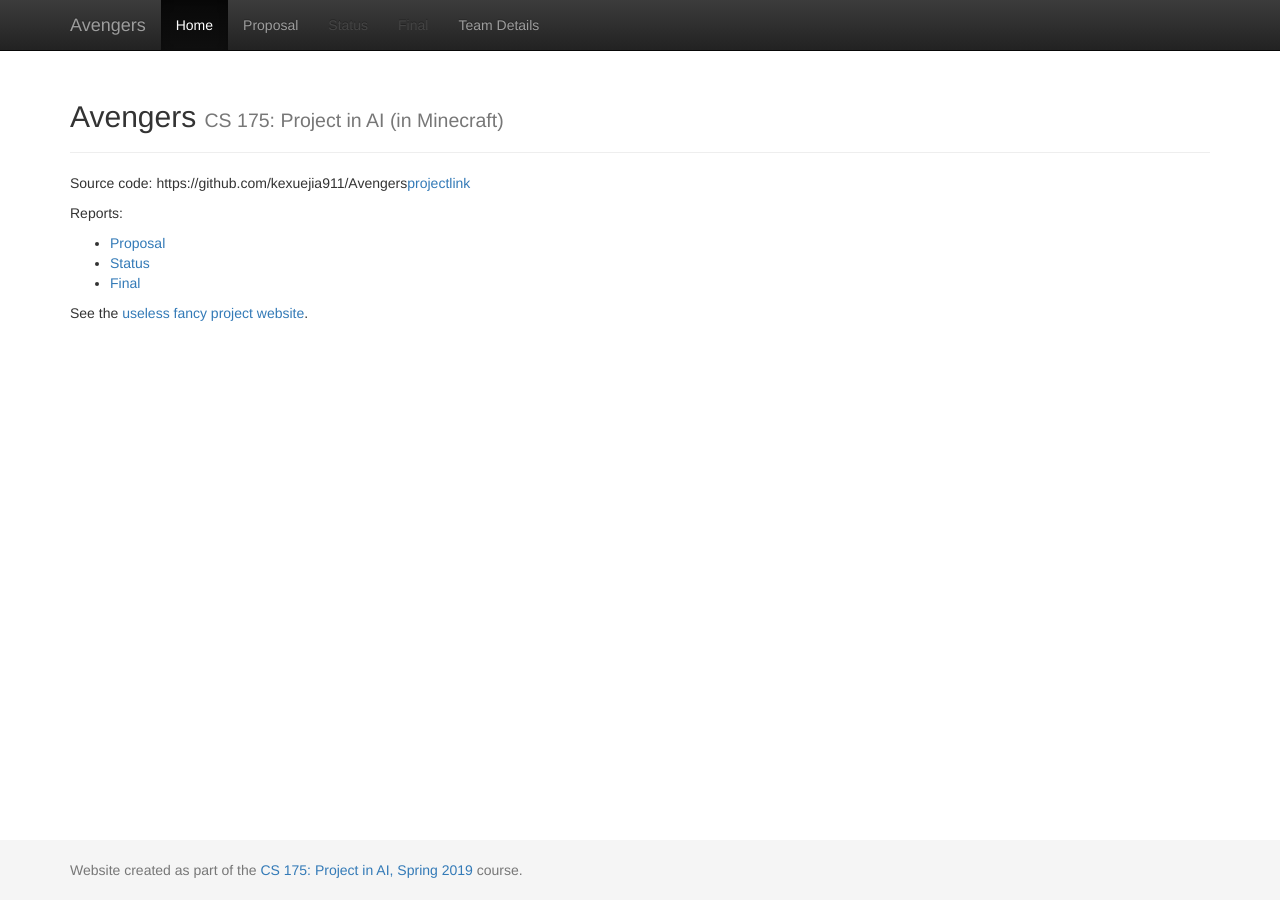
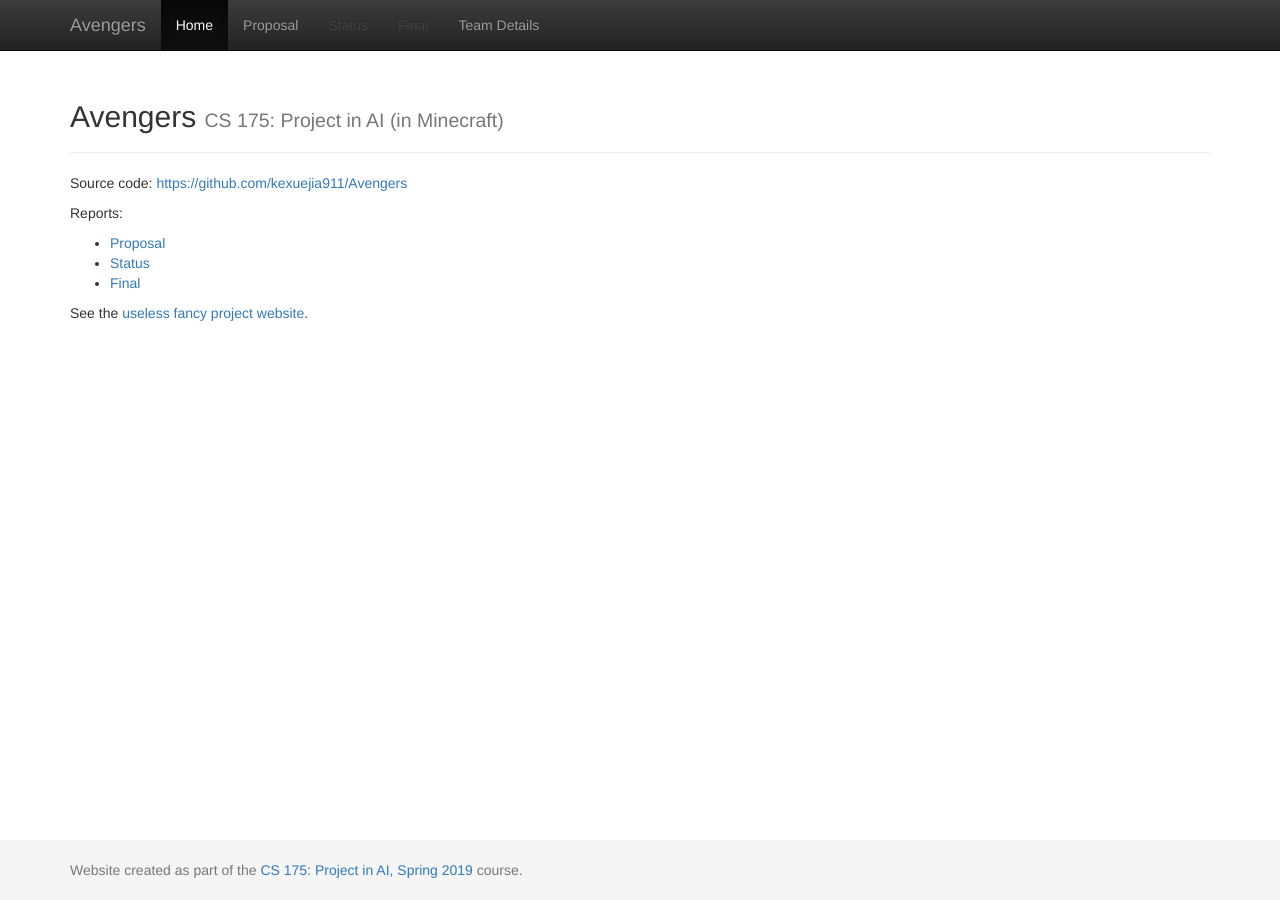
Before and after one commit to kexuejia911/Avengers, a Jekyll site: the page built from docs/index.md, in a window 1280 px wide. Built offline with Jekyll 4.4.1, drawn with Linux system fonts in a browser that asks for light colours.

Commit message:
Update index.md

```diff
--- a/docs/index.md
+++ b/docs/index.md
@@ -3,7 +3,7 @@
 title:  Home
 ---
 
-Source code: https://github.com/kexuejia911/Avengers[projectlink]
+Source code: [https://github.com/kexuejia911/Avengers][projectlink]
 
 Reports:
 
```
